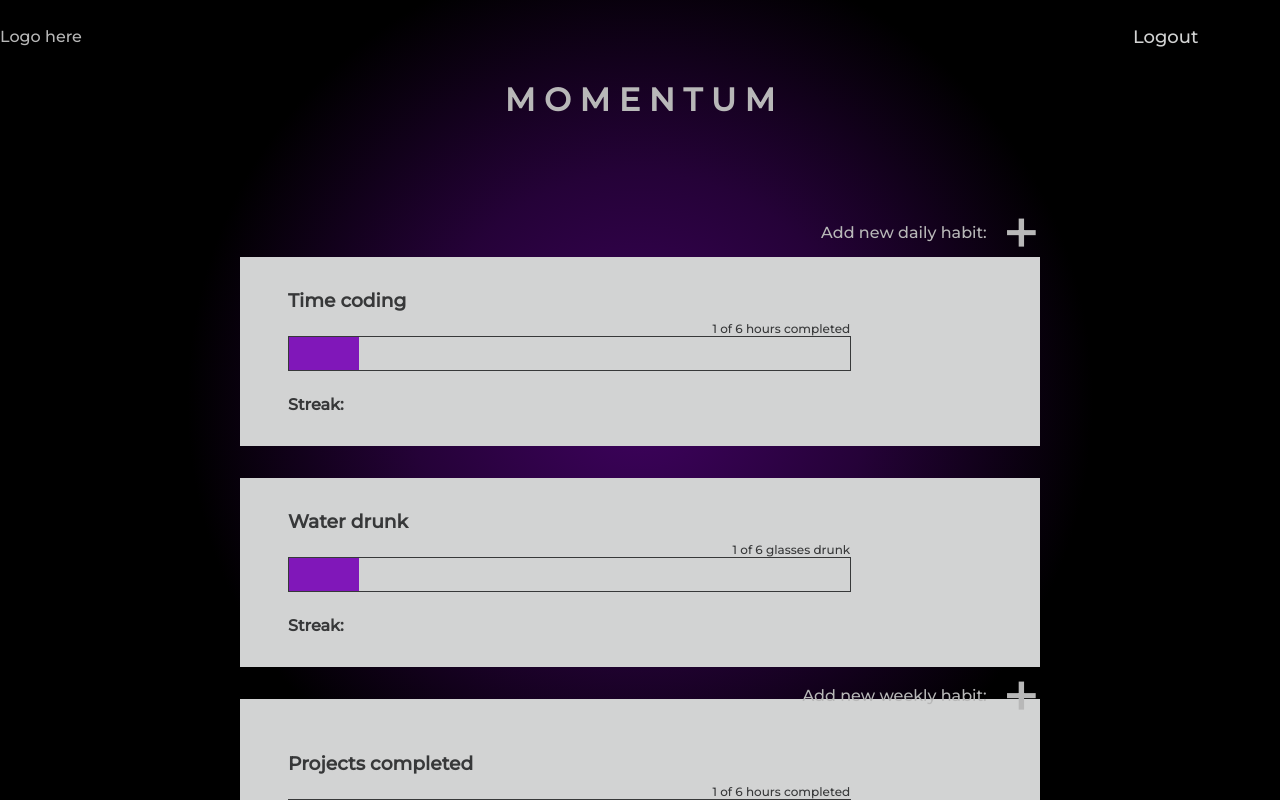
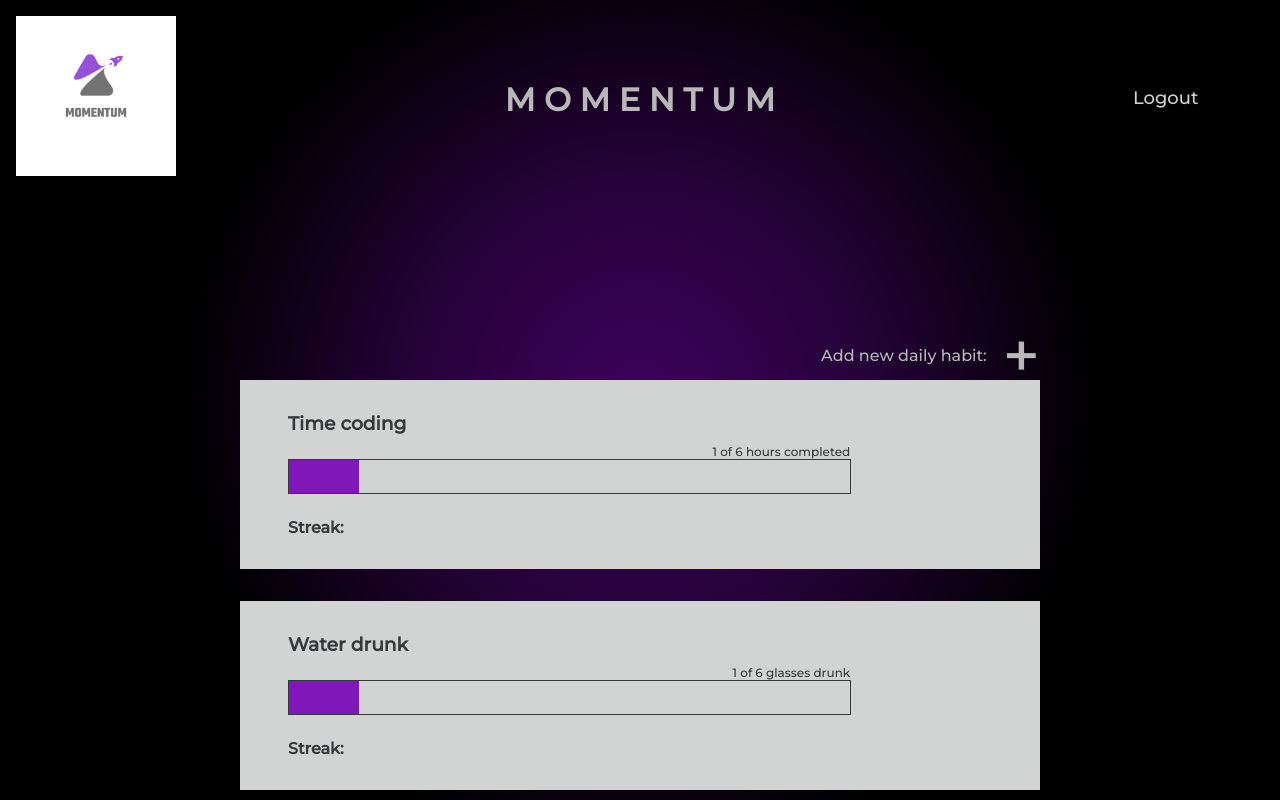
Before and after one commit to Izgardon/Client---Momentum, a plain HTML site: page habits.html in a window 1280 px wide. Drawn offline with Linux system fonts and the light colour scheme.

Commit message:
add logo and style height

```diff
--- a/assets/css/styles.css
+++ b/assets/css/styles.css
@@ -23,6 +23,12 @@ main {
   width: 100vw;
   height: 100vh;
   margin-bottom: 15rem;
+}
+
+.logo img {
+  height: 20vh;
+  margin-left: 1rem;
+  background-color: purple;
 }
 
 #logout-btn {
--- a/habits.html
+++ b/habits.html
@@ -26,7 +26,7 @@
   </head>
   <body class="habits-page">
     <header>
-      <div class="logo">Logo here</div>
+      <div class="logo"><img src="./assets/images/logo.png" alt="The momentum logo"></div>
       <button id="logout-btn">Logout</button>
     </header>
     <main>
```
